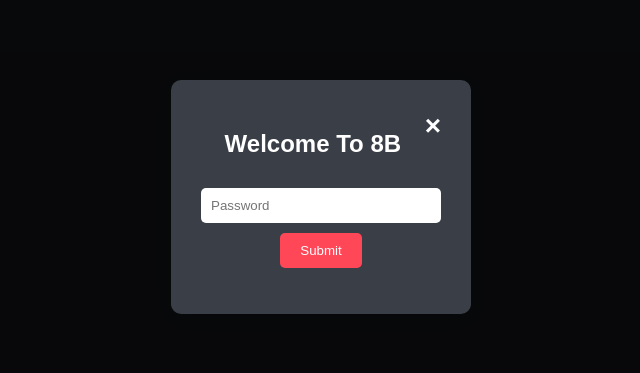
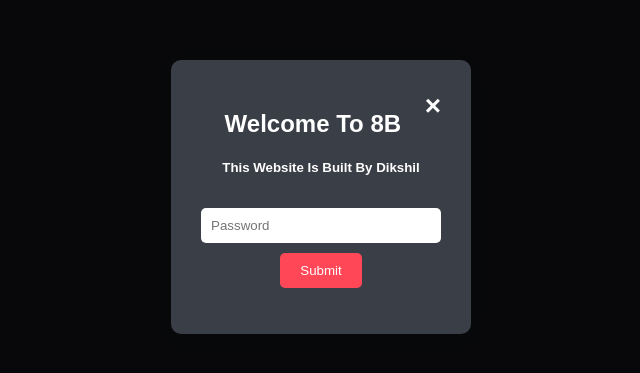
Before and after one commit to GradeEight/association, a website: page index.html in a window 1280 px wide. Shown: the part 203-576 px from the top of the page, without its empty margins (319-959 px from the left). Drawn offline with Linux system fonts and the light colour scheme.

Commit message:
Update index.html

```diff
--- a/index.html
+++ b/index.html
@@ -3,7 +3,7 @@
 <head>
     <meta charset="UTF-8">
     <meta name="viewport" content="width=device-width, initial-scale=1.0">
-    <title>Password Protected Page</title>
+    <title>8B Association</title>
     <link rel="stylesheet" href="styles.css">
 </head>
 <body>
@@ -16,12 +16,12 @@
         <div class="modal-content">
             <span class="close" onclick="closeModal()">&times;</span>
             <h2>Welcome To 8B</h2>
+            <h5>This Website Is Built By Dikshil</h5>
             <input type="password" id="password" placeholder="Password">
             <button onclick="checkPassword()">Submit</button>
             <p id="error-message" class="error-message"></p>
         </div>
     </div>
-    <h5 align="Center">This Website Is Built By Dikshil</h5>
 
     <script src="script.js"></script>
 </body>
```
